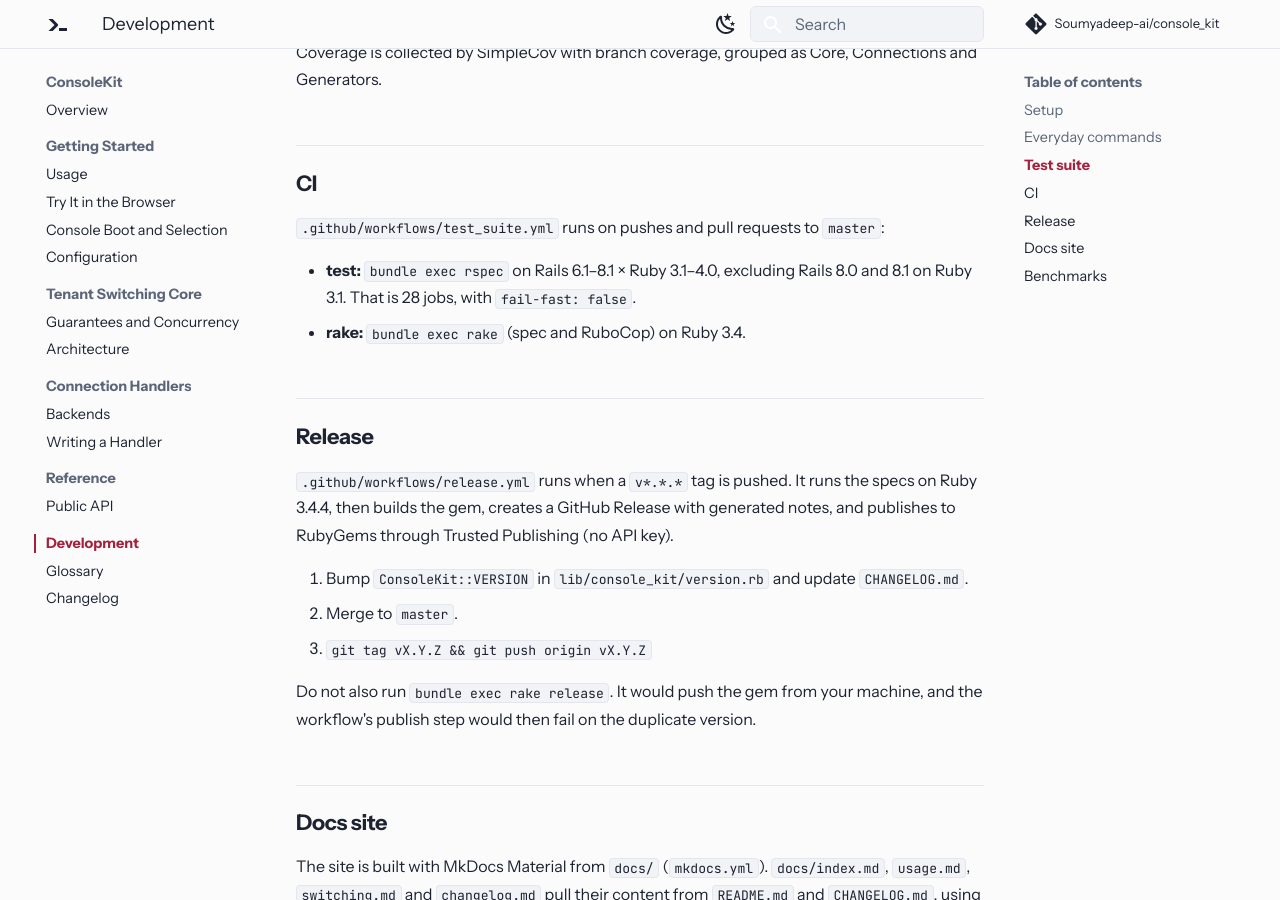
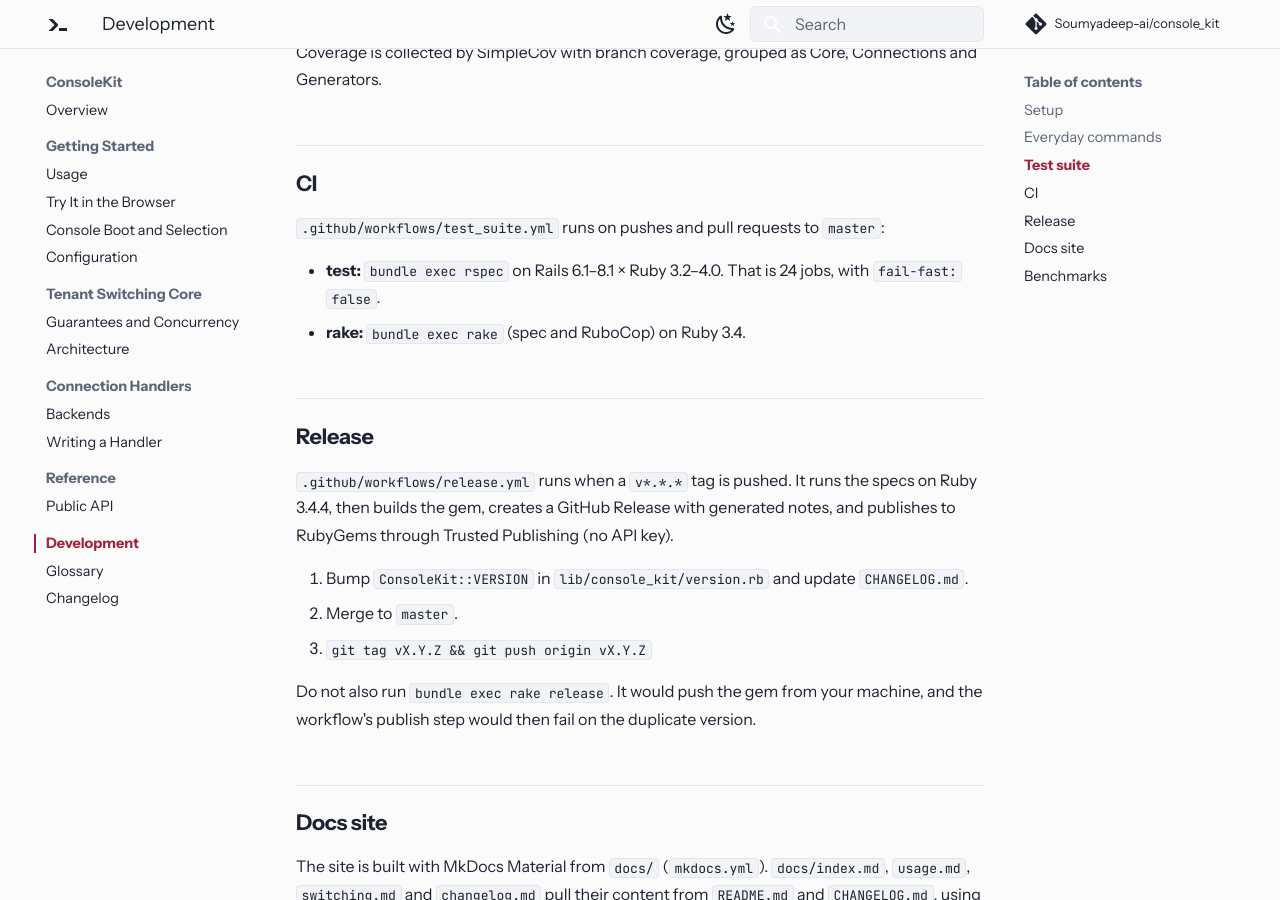
Before and after one commit to Soumyadeep-ai/console_kit, an MkDocs documentation site: the page built from docs/guides/development.md, in a window 1280 px wide and 900 px high, scrolled down 2349 px. Built offline with MkDocs 1.6.1 and Material for MkDocs 9.7.7, drawn with Linux system fonts in a browser that asks for light colours; comment, search, counter and statistics services are not loaded.

Commit message:
chore: drop Ruby 3.1 support (end of life)
Ruby 3.1 reached end of life on 2025-03-26 and GitHub's ubuntu-latest
(26.04) no longer provides it, so its four CI cells failed at setup. The
minimum is now Ruby 3.2: required_ruby_version, RuboCop's TargetRubyVersion,
the CI matrix (24 cells, the 3.1-only excludes removed), the README
compatibility table and badge, the development guide and the changelog.
Rails 6.1-8.1 support is unchanged.

```diff
--- a/.rubocop.yml
+++ b/.rubocop.yml
@@ -1,5 +1,5 @@
 AllCops:
-  TargetRubyVersion: 3.1
+  TargetRubyVersion: 3.2
   NewCops: enable
 
 plugins:
--- a/docs/guides/development.md
+++ b/docs/guides/development.md
@@ -2,16 +2,16 @@
 
 ??? abstract "Relevant source files"
 
-    - [`Rakefile`](https://github.com/Soumyadeep-ai/console_kit/blob/master/Rakefile)
-    - [`.rubocop.yml`](https://github.com/Soumyadeep-ai/console_kit/blob/master/.rubocop.yml)
-    - [`spec/spec_helper.rb`](https://github.com/Soumyadeep-ai/console_kit/blob/master/spec/spec_helper.rb)
-    - [`.github/workflows/test_suite.yml`](https://github.com/Soumyadeep-ai/console_kit/blob/master/.github/workflows/test_suite.yml)
-    - [`.github/workflows/release.yml`](https://github.com/Soumyadeep-ai/console_kit/blob/master/.github/workflows/release.yml)
-    - [`.github/workflows/docs.yml`](https://github.com/Soumyadeep-ai/console_kit/blob/master/.github/workflows/docs.yml)
-    - [`benchmark/support/setup.rb`](https://github.com/Soumyadeep-ai/console_kit/blob/master/benchmark/support/setup.rb)
-    - [`gemfiles/common.rb`](https://github.com/Soumyadeep-ai/console_kit/blob/master/gemfiles/common.rb)
-    - [`console_kit.gemspec`](https://github.com/Soumyadeep-ai/console_kit/blob/master/console_kit.gemspec)
-    - [`mkdocs.yml`](https://github.com/Soumyadeep-ai/console_kit/blob/master/mkdocs.yml)
+    - [<code>Rakefile</code>](https://github.com/Soumyadeep-ai/console_kit/blob/master/Rakefile)
+    - [<code>.rubocop.yml</code>](https://github.com/Soumyadeep-ai/console_kit/blob/master/.rubocop.yml)
+    - [<code>spec/<wbr>spec_helper.rb</code>](https://github.com/Soumyadeep-ai/console_kit/blob/master/spec/spec_helper.rb)
+    - [<code>.github/<wbr>workflows/<wbr>test_suite.yml</code>](https://github.com/Soumyadeep-ai/console_kit/blob/master/.github/workflows/test_suite.yml)
+    - [<code>.github/<wbr>workflows/<wbr>release.yml</code>](https://github.com/Soumyadeep-ai/console_kit/blob/master/.github/workflows/release.yml)
+    - [<code>.github/<wbr>workflows/<wbr>docs.yml</code>](https://github.com/Soumyadeep-ai/console_kit/blob/master/.github/workflows/docs.yml)
+    - [<code>benchmark/<wbr>support/<wbr>setup.rb</code>](https://github.com/Soumyadeep-ai/console_kit/blob/master/benchmark/support/setup.rb)
+    - [<code>gemfiles/<wbr>common.rb</code>](https://github.com/Soumyadeep-ai/console_kit/blob/master/gemfiles/common.rb)
+    - [<code>console_kit.gemspec</code>](https://github.com/Soumyadeep-ai/console_kit/blob/master/console_kit.gemspec)
+    - [<code>mkdocs.yml</code>](https://github.com/Soumyadeep-ai/console_kit/blob/master/mkdocs.yml)
 
 ## Setup
 
@@ -65,8 +65,8 @@ Coverage is collected by SimpleCov with branch coverage, grouped as Core, Connec
 
 `.github/workflows/test_suite.yml` runs on pushes and pull requests to `master`:
 
-- **test:** `bundle exec rspec` on Rails 6.1–8.1 × Ruby 3.1–4.0, excluding Rails 8.0 and 8.1 on
-  Ruby 3.1. That is 28 jobs, with `fail-fast: false`.
+- **test:** `bundle exec rspec` on Rails 6.1–8.1 × Ruby 3.2–4.0. That is 24 jobs, with
+  `fail-fast: false`.
 - **rake:** `bundle exec rake` (spec and RuboCop) on Ruby 3.4.
 
 ## Release
```
Also changed, not shown: CHANGELOG.md (+1 -0 lines), README.md (+7 -7 lines), console_kit.gemspec, 1 other file.
